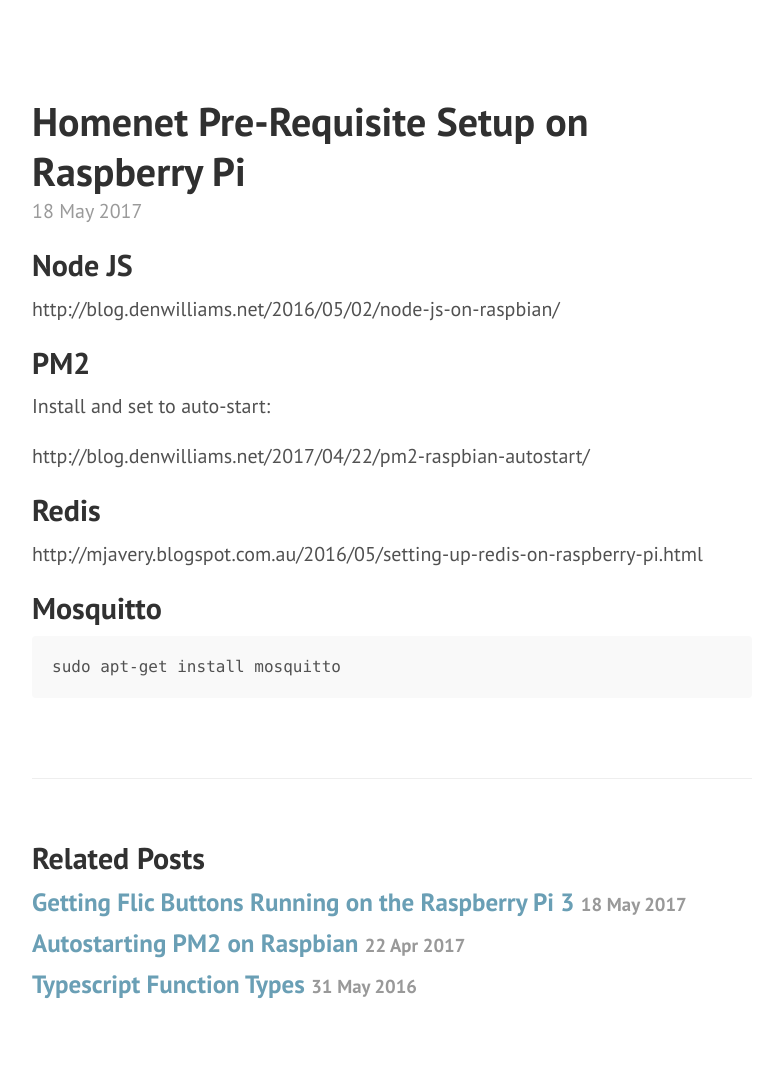
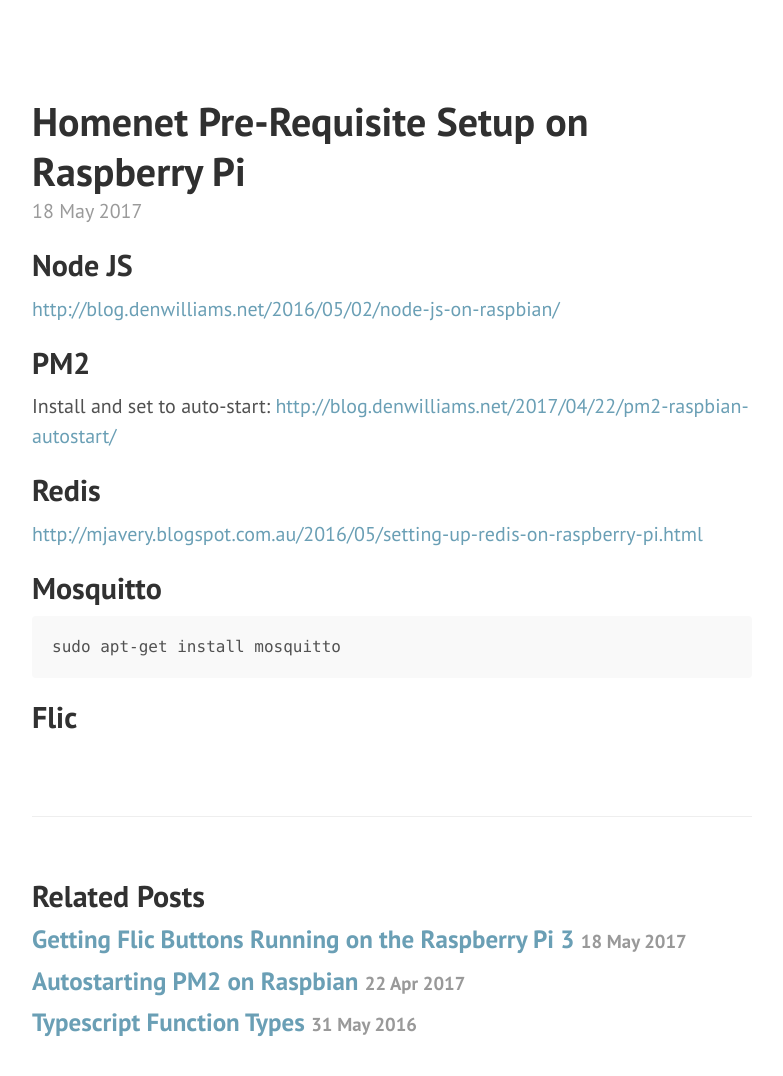
Before and after one commit to denwilliams/blog, a Jekyll site: the page built from _posts/2017-05-18-homenet-prereq-setup.md, in a window 1280 px wide, cut to the strip 104-1282 px from the top of the page. Shown: the top 1076 px of the strip, without its empty margins (68-851 px from the left). Built offline with Jekyll 4.4.1, drawn with Linux system fonts in a browser that asks for light colours.

Commit message:
fix links

````diff
--- a/_posts/2017-05-18-homenet-prereq-setup.md
+++ b/_posts/2017-05-18-homenet-prereq-setup.md
@@ -9,20 +9,20 @@
 
 ## Node JS
 
-http://blog.denwilliams.net/2016/05/02/node-js-on-raspbian/
+[http://blog.denwilliams.net/2016/05/02/node-js-on-raspbian/](http://blog.denwilliams.net/2016/05/02/node-js-on-raspbian/)
 
 ## PM2
 
 Install and set to auto-start:
-
-http://blog.denwilliams.net/2017/04/22/pm2-raspbian-autostart/
+[http://blog.denwilliams.net/2017/04/22/pm2-raspbian-autostart/](http://blog.denwilliams.net/2017/04/22/pm2-raspbian-autostart/)
 
 ## Redis
-
-http://mjavery.blogspot.com.au/2016/05/setting-up-redis-on-raspberry-pi.html
+[http://mjavery.blogspot.com.au/2016/05/setting-up-redis-on-raspberry-pi.html](http://mjavery.blogspot.com.au/2016/05/setting-up-redis-on-raspberry-pi.html)
 
 ## Mosquitto
 
 ```
 sudo apt-get install mosquitto
 ```
+
+## Flic
````
